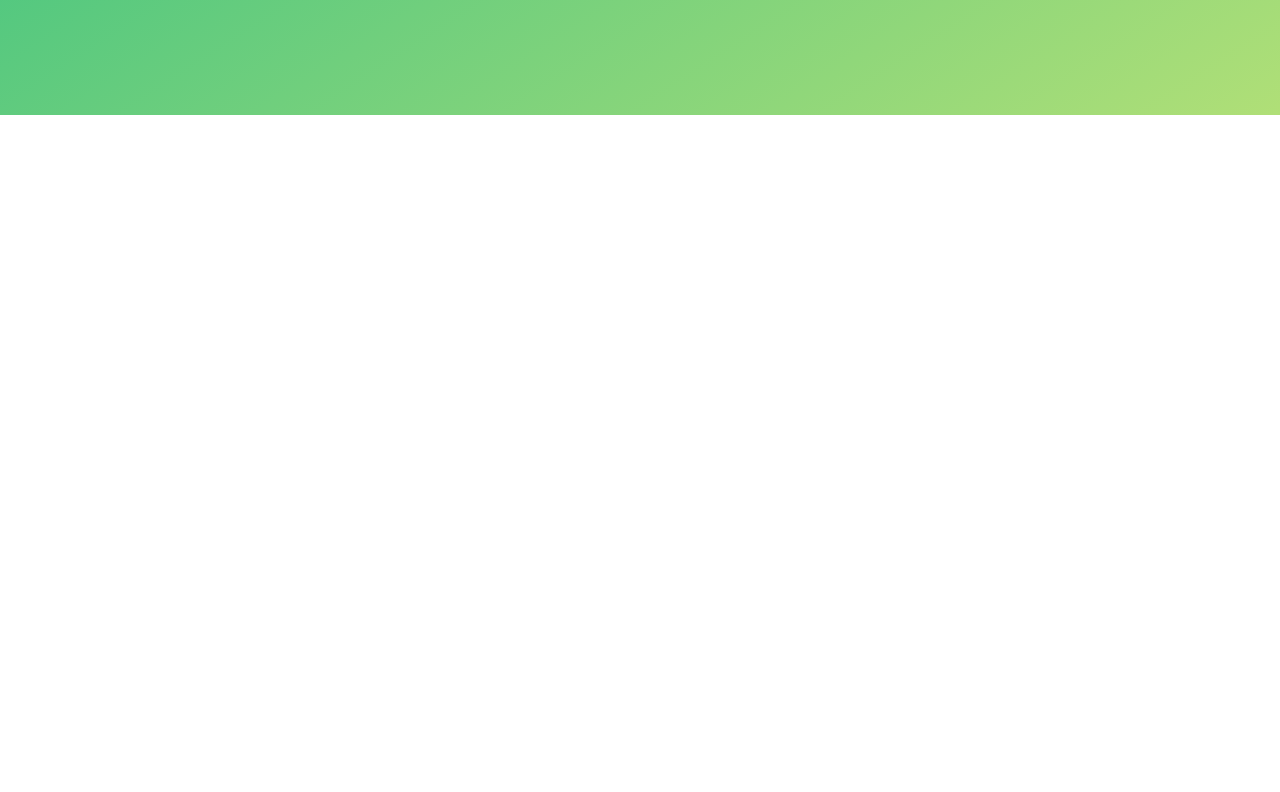
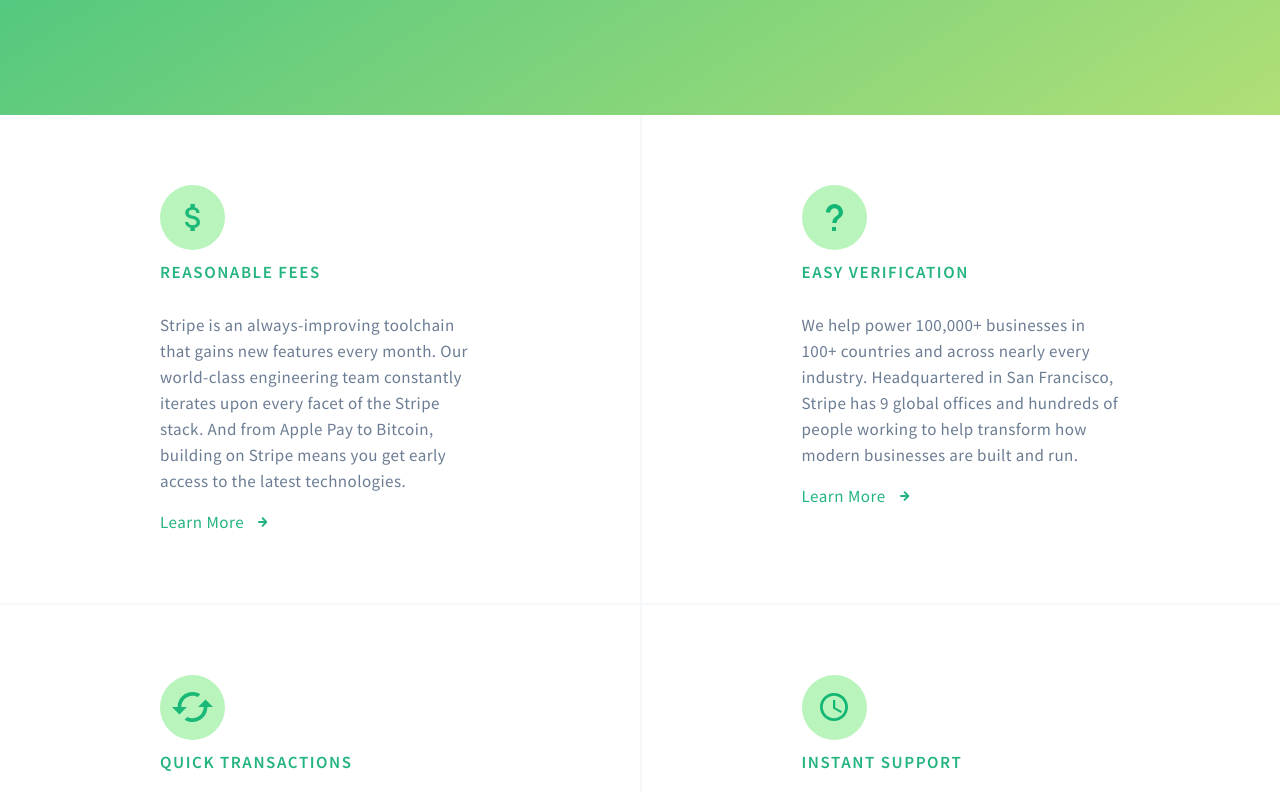
Before and after one commit to abouthugo/BTC-website, a React (Create React App) app: page / in a window 1280 px wide. Shown: the part 708-1500 px from the top of the page. Before the commit the page ends 843 px from the top, so only its background shows below. Built offline with nearby package versions, Linux system fonts and the light colour scheme.

Commit message:
Added features section

```diff
--- a/src/App.js
+++ b/src/App.js
@@ -6,11 +6,13 @@
 import Nav from './components/Nav';
 import Alert from './components/Alert';
 import BuyBitcoin from './components/BuyBitcoin';
+import Features from './components/Features';
 class App extends Component {
   render() {
     return (
+      <>
       <Hero>
-        <Layout>
+        <Layout full>
         <Nav />
           <Container>
             <div className="col-1">
@@ -29,6 +31,9 @@
           </Container>
         </Layout>
       </Hero>
+      <Features/>
+      </>
+
     );
   }
 }
--- /dev/null
+++ b/src/components/Features/data.js
@@ -0,0 +1,26 @@
+export default [
+  {
+    "name": "REASONABLE FEES",
+    "content": "Stripe is an always-improving toolchain that gains new features every month. Our world-class engineering team constantly iterates upon every facet of the Stripe stack. And from Apple Pay to Bitcoin, building on Stripe means you get early access to the latest technologies.",
+    "link": "#",
+    "icon": "dollar"
+  },
+  {
+    "name": "EASY VERIFICATION",
+    "content": "We help power 100,000+ businesses in 100+ countries and across nearly every industry. Headquartered in San Francisco, Stripe has 9 global offices and hundreds of people working to help transform how modern businesses are built and run.",
+    "link": "#",
+    "icon": "question"
+  },
+  {
+    "name": "QUICK TRANSACTIONS",
+    "content": "Stripe is an always-improving toolchain that gains new features every month. Our world-class engineering team constantly iterates upon every facet of the Stripe stack. And from Apple Pay to Bitcoin, building on Stripe means you get early access to the latest technologies.",
+    "link": "#",
+    "icon": "cycle"
+  },
+  {
+    "name": "INSTANT SUPPORT",
+    "content": "We help power 100,000+ businesses in 100+ countries and across nearly every industry. Headquartered in San Francisco, Stripe has 9 global offices and hundreds of people working to help transform how modern businesses are built and run.",
+    "link": "#",
+    "icon": "clock"
+  }
+]
--- /dev/null
+++ b/src/components/Features/icons.js
@@ -0,0 +1,70 @@
+import React from 'react'
+import styled from 'styled-components'
+const Circle = styled.div`
+  display: flex;
+  justify-content: center;
+  align-items: center;
+  width: 65px;
+  height: 65px;
+  background: #B9F4BC;
+  border-radius: 50%;
+`
+
+const Dollar = () => (
+  <Circle>
+    <svg width="15" height="27" viewBox="0 0 15 27" fill="none" xmlns="http://www.w3.org/2000/svg">
+      <path
+        d="M8.07466 11.85C4.72986 10.965 3.65422 10.05 3.65422 8.625C3.65422 6.99 5.14244 5.85 7.63261 5.85C10.2554 5.85 11.2279 7.125 11.3163 9H14.5727C14.4695 6.42 12.9224 4.05 9.84283 3.285V0H5.4224V3.24C2.56385 3.87 0.265226 5.76 0.265226 8.655C0.265226 12.12 3.07957 13.845 7.19057 14.85C10.8743 15.75 11.611 17.07 11.611 18.465C11.611 19.5 10.889 21.15 7.63261 21.15C4.59725 21.15 3.40373 19.77 3.24165 18H0C0.176817 21.285 2.59332 23.13 5.4224 23.745V27H9.84283V23.775C12.7161 23.22 15 21.525 15 18.45C15 14.19 11.4195 12.735 8.07466 11.85Z"
+        fill="#1BB978" />
+    </svg>
+  </Circle>
+);
+
+const Question = () => (
+  <Circle>
+    <svg width="17" height="27" viewBox="0 0 17 27" fill="none" xmlns="http://www.w3.org/2000/svg">
+      <path fill-rule="evenodd" clip-rule="evenodd"
+        d="M10.1372 12.2902C8.377 13.6306 6.375 15.1551 6.375 19H10.625C10.625 16.6875 12.1359 15.3758 13.6866 14.0295C15.3212 12.6103 17 11.1528 17 8.44444C17 3.77889 13.1962 0 8.5 0C3.80375 0 0 3.77889 0 8.44444H4.25C4.25 6.12222 6.1625 4.22222 8.5 4.22222C10.8375 4.22222 12.75 6.12222 12.75 8.44444C12.75 10.3006 11.518 11.2387 10.1372 12.2902ZM6 27H10V23H6V27Z"
+        fill="#13B675" />
+    </svg>
+  </Circle>
+);
+
+const Cycle = () => (
+  <Circle>
+    <svg width="41" height="30" viewBox="0 0 41 30" fill="none" xmlns="http://www.w3.org/2000/svg">
+      <path fill-rule="evenodd" clip-rule="evenodd"
+        d="M20.5 3.75C14.3314 3.75 9.31818 8.79375 9.31818 15H14.9091L7.45455 22.5L0 15H5.59091C5.59091 6.7125 12.2627 0 20.5 0C23.4259 0 26.1468 0.8625 28.4391 2.325L25.7182 5.0625C24.1714 4.21875 22.3823 3.75 20.5 3.75ZM26.0909 15L33.5455 7.5L41 15H35.4091C35.4091 23.2875 28.7373 30 20.5 30C17.5741 30 14.8532 29.1375 12.5609 27.675L15.2818 24.9375C16.8286 25.7812 18.6177 26.25 20.5 26.25C26.6686 26.25 31.6818 21.2062 31.6818 15H26.0909Z"
+        fill="#1BB978" />
+    </svg>
+  </Circle>
+);
+
+const Clock = () => (
+  <Circle>
+    <svg width="28" height="28" viewBox="0 0 28 28" fill="none" xmlns="http://www.w3.org/2000/svg">
+      <path fill-rule="evenodd" clip-rule="evenodd"
+        d="M0 14C0 6.272 6.258 0 13.986 0C21.728 0 28 6.272 28 14C28 21.728 21.728 28 13.986 28C6.258 28 0 21.728 0 14ZM2.8 14C2.8 20.188 7.812 25.2 14 25.2C20.188 25.2 25.2 20.188 25.2 14C25.2 7.812 20.188 2.8 14 2.8C7.812 2.8 2.8 7.812 2.8 14Z"
+        fill="#13B675" />
+      <path d="M15.25 7H13V15.5246L20.875 20L22 18.2525L15.25 14.459V7Z" fill="#13B675" />
+    </svg>
+  </Circle>
+);
+
+const Lock = () => (
+  <Circle>
+    <svg width="25" height="32" viewBox="0 0 25 32" fill="none" xmlns="http://www.w3.org/2000/svg">
+      <path fill-rule="evenodd" clip-rule="evenodd"
+        d="M21.875 10.6667H20.3125V7.61905C20.3125 3.41333 16.8125 0 12.5 0C8.1875 0 4.6875 3.41333 4.6875 7.61905V10.6667H3.125C1.40625 10.6667 0 12.0381 0 13.7143V28.9524C0 30.6286 1.40625 32 3.125 32H21.875C23.5938 32 25 30.6286 25 28.9524V13.7143C25 12.0381 23.5938 10.6667 21.875 10.6667ZM12.5 24.381C10.7812 24.381 9.375 23.0095 9.375 21.3333C9.375 19.6571 10.7812 18.2857 12.5 18.2857C14.2188 18.2857 15.625 19.6571 15.625 21.3333C15.625 23.0095 14.2188 24.381 12.5 24.381ZM7.65625 10.6667H17.3438V7.61905C17.3438 5.01333 15.1719 2.89524 12.5 2.89524C9.82812 2.89524 7.65625 5.01333 7.65625 7.61905V10.6667Z"
+        fill="#13B675" />
+    </svg>
+  </Circle>
+);
+
+export default {
+  "dollar": Dollar,
+  "question": Question,
+  "cycle": Cycle,
+  "clock": Clock,
+  "lock": Lock
+}
--- /dev/null
+++ b/src/components/Features/index.js
@@ -0,0 +1,67 @@
+import React from 'react'
+import styled from 'styled-components'
+import data from './data'
+import Icons from './icons'
+import ThickArrow from '../ThickArrow';
+
+const Grid = styled.div`
+  display: grid;
+  grid-template-columns: 1fr 1fr;
+  width: 100%;
+  div {
+    &:nth-child(even) {
+      border-left: 2px solid #F6F9FC;
+    }
+  }
+`
+const GridItem = styled.div`
+  border-bottom: 2px solid #F6F9FC;
+`
+const Wrapper = styled.div`
+  display: flex;
+  flex-flow: column nowrap;
+  width: 50%;
+  margin: 70px auto;
+  h1 {
+    font-size: 17px;
+    line-height: 22px;
+    letter-spacing: 1.55px;
+    font-weight: 600;
+    color: #24B47E;
+  }
+
+  p {
+    font-weight: normal;
+    font-size: 17px;
+    line-height: 26px;
+    letter-spacing: 0.4px;
+    color: #6B7C93;
+  }
+
+  a {
+    font-weight: normal;
+    font-size: 17px;
+    line-height: 22px;
+    letter-spacing: 0.5px;
+    color: #24B47E;
+    text-decoration: none;
+  }
+`
+
+export default () => (
+  <Grid>
+    {data.map(feature => {
+      let FeatureIcon = Icons[feature.icon];
+      return (
+        <GridItem>
+          <Wrapper>
+            <FeatureIcon />
+            <h1>{feature.name}</h1>
+            <p>{feature.content}</p>
+            <a href={feature.link}>Learn More <ThickArrow/></a>
+          </Wrapper>
+        </GridItem>
+      )
+    })}
+  </Grid>
+)
--- a/src/components/Layout.js
+++ b/src/components/Layout.js
@@ -6,7 +6,7 @@
   flex-grow: 1;
   flex-shrink: 1;
   flex-basis: auto;
-  height: 100%;
+  height: ${props => props.full ? "100%": null};
   width: 80%;
   margin: 0 auto;
   padding: 0;
--- a/src/components/Nav.js
+++ b/src/components/Nav.js
@@ -1,15 +1,19 @@
 import React from 'react'
 import styled from 'styled-components';
+import SlickArrow from './SlickArrow'
 
 const Nav = styled.nav`
   display: flex;
   flex-flow: row nowrap;
   justify-content: space-between;
+  a {
+    text-decoration: none;
+  }
 `
 
 export default () => (
   <Nav>
-    <a>Changelly</a>
-    <a>Sign in</a>
+    <a href="#">Changelly</a>
+    <a href="#">Sign in <SlickArrow/> </a>
   </Nav>
 )
--- /dev/null
+++ b/src/components/SlickArrow.js
@@ -0,0 +1,31 @@
+import styled from 'styled-components';
+
+const SlickArrow = styled.div`
+  display: inline-block;
+  position: relative;
+  top: 0px;
+  right: 0 px;
+  width: 90px;
+  height: 10px;
+  margin: 0 -40px;
+  background: white;
+  transform: scale(0.1);
+
+  &::before, &::after {
+    content: "";
+    position: absolute;
+    width: 50px;
+    height: 8px;
+    background: white;
+    left: 50%;
+  }
+  &::before{
+    transform: rotate(45deg);
+    top: -140%;
+  }
+  &::after{
+    transform: rotate(135deg);
+    bottom: -140%;
+  }
+`
+export default SlickArrow;
--- /dev/null
+++ b/src/components/ThickArrow.js
@@ -0,0 +1,36 @@
+import styled from 'styled-components'
+
+const ThickArrow = styled.div`
+  margin-left: 10px;
+  display: inline-block;
+  position: relative;
+  top: -5px;
+  left: 0;
+
+  width: 8px;
+  height: 2px;
+  background: #24B47E;
+  border-radius: 10px;
+  transform: scale(1);
+  &::before, &::after {
+    content: "";
+    position: absolute;
+    width: 85%;
+    height: 100%;
+    background: #24B47E;
+    left: 39.5%;
+    border-radius: 9px;
+  }
+  &::before {
+     top: -90%;
+     transform: rotate(45deg);
+  }
+
+  &::after {
+    bottom: -90%;
+    transform: rotate(135deg);
+  }
+
+`
+
+export default ThickArrow;
```
